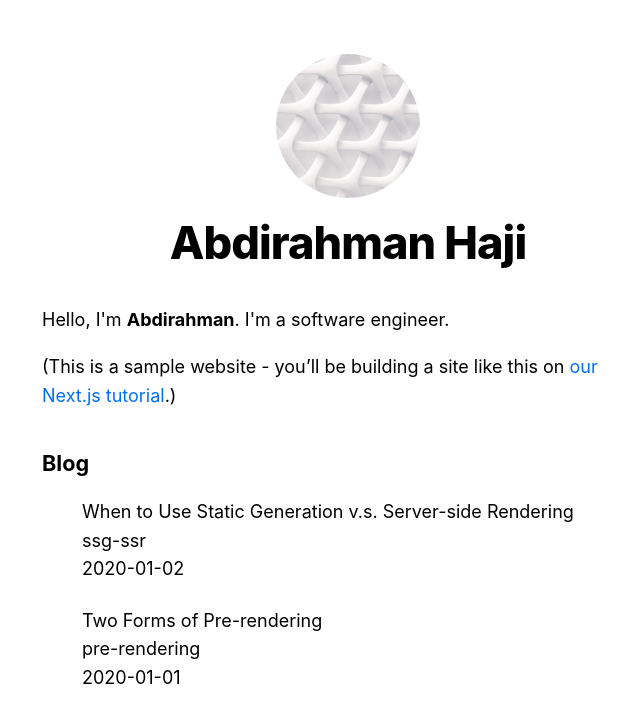
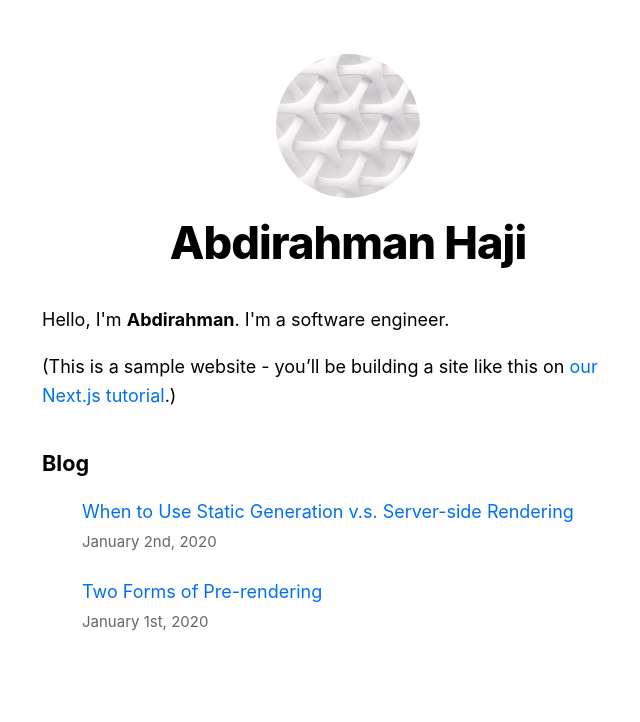
Before and after one commit to abdihashii/my-first-NEXT-project, a Next.js app in the folder nextjs-blog/: page / in a window 1280 px wide. Shown: the top 722 px of the page, without its empty margins (292-932 px from the left). Built offline with nearby package versions, Linux system fonts and the light colour scheme.

Commit message:
updating index page with links to blog posts

```diff
--- a/nextjs-blog/pages/index.js
+++ b/nextjs-blog/pages/index.js
@@ -3,6 +3,7 @@
 import Layout from '../components/layout';
 import utilStyles from '../styles/utils.module.css';
 import { getSortedPostsData } from '../lib/posts';
+import Date from '../components/date';
 
 export default function Home({ allPostsData }) {
   return (
@@ -33,11 +34,11 @@
             }) => {
               return (
                 <li key={fileId} className={utilStyles.listItem}>
-                  {title}
+                  <Link href={`/posts/${fileId}`}>{title}</Link>
                   <br />
-                  {fileId}
-                  <br />
-                  {date}
+                  <small className={utilStyles.lightText}>
+                    <Date dateString={date} />
+                  </small>
                 </li>
               );
             },
```
